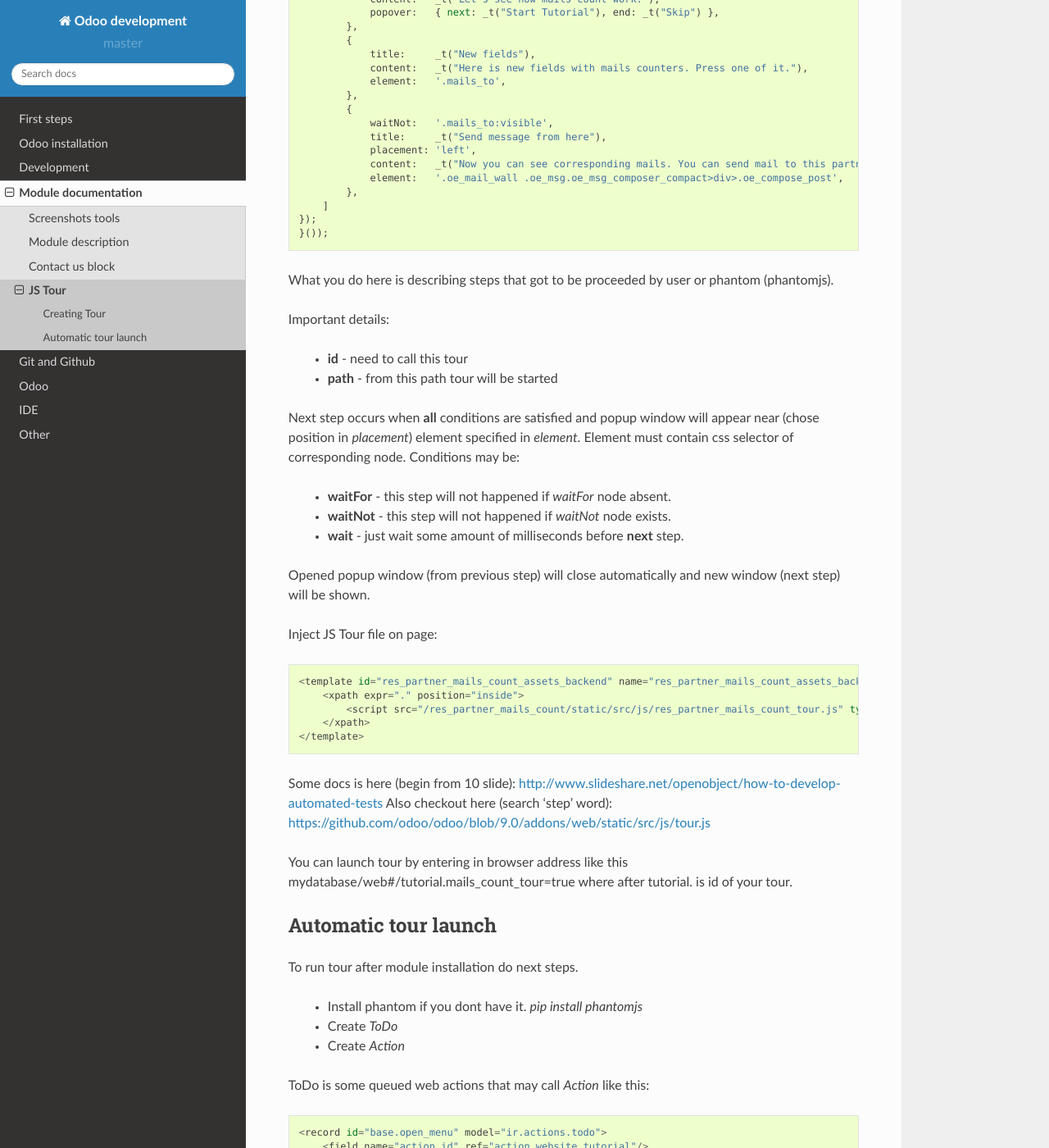
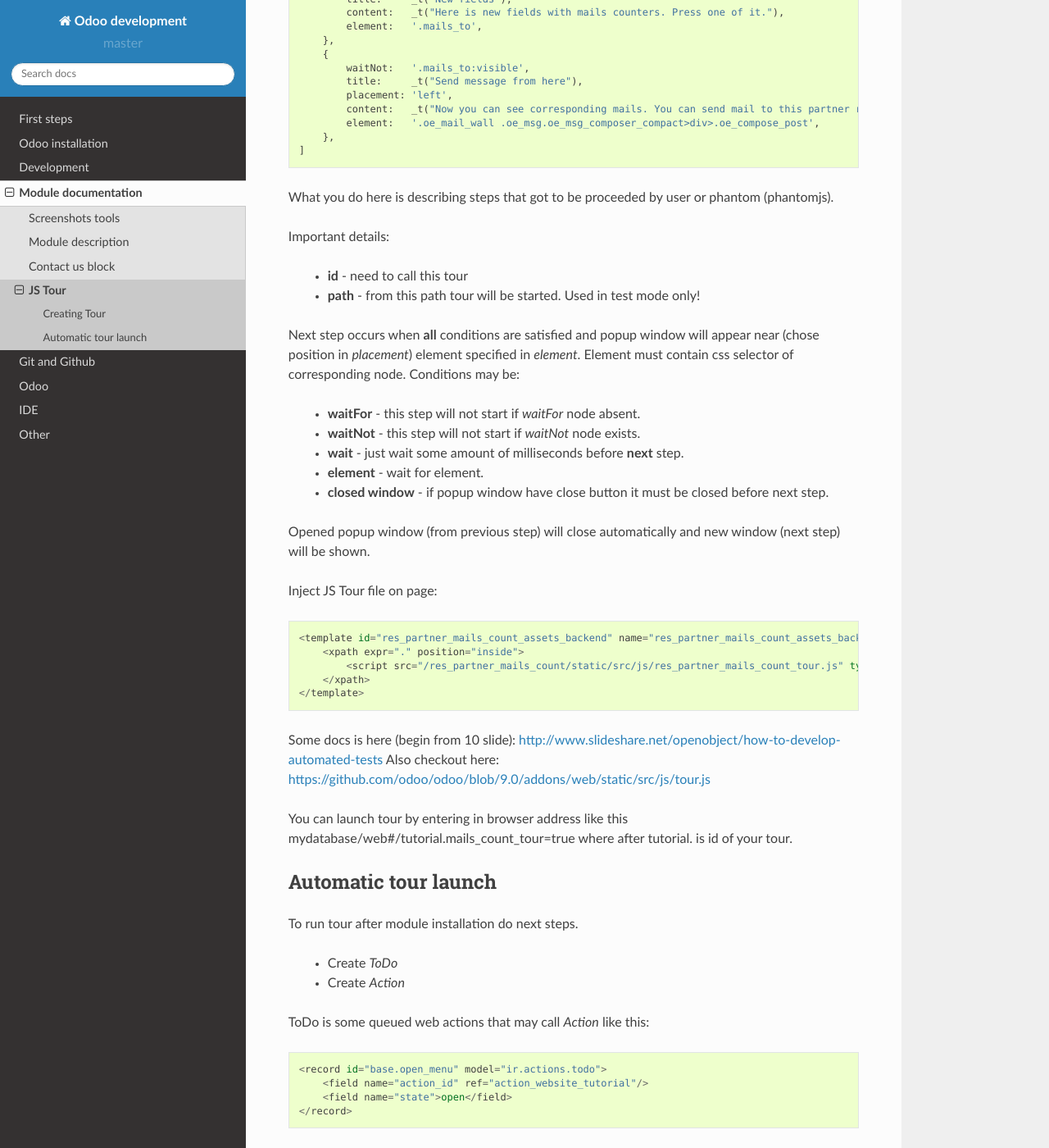
Before and after one commit to itpp-labs/odoo-development, a Sphinx documentation site: the page built from docs/description/js_tour.rst, in a window 1280 px wide and 1400 px high, scrolled down 543 px. Shown: the whole window at 82% size. Built offline with Sphinx 7.4.7 and the Read the Docs theme 2.0.0, drawn with Linux system fonts in a browser that asks for light colours; pages that are not in the unit, such as notebooks, are missing from menus; some of the changed text lies outside the part shown.

Commit message:
[FIX] mistakes

```diff
--- a/docs/description/js_tour.rst
+++ b/docs/description/js_tour.rst
@@ -36,22 +32,22 @@ Example::
                 element:   '.oe_mail_wall .oe_msg.oe_msg_composer_compact>div>.oe_compose_post',
             },
         ]
-    });
-    }());
 
 What you do here is describing steps that got to be proceeded by user or phantom (phantomjs).
 
 Important details:
 
     * **id** - need to call this tour
-    * **path** - from this path tour will be started
+    * **path** - from this path tour will be started. Used in test mode only!
 
 Next step occurs when **all** conditions are satisfied and popup window will appear near (chose position in *placement*) element specified in *element*. Element must contain css selector of corresponding node.
 Conditions may be:
 
-    * **waitFor** - this step will not happened if *waitFor* node absent.
-    * **waitNot** - this step will not happened if *waitNot* node exists.
+    * **waitFor** - this step will not start if *waitFor* node absent.
+    * **waitNot** - this step will not start if *waitNot* node exists.
     * **wait** - just wait some amount of milliseconds before **next** step.
+    * **element** - wait for element.
+    * **closed window** - if popup window have close button it must be closed before next step.
 
 Opened popup window (from previous step) will close automatically and new window (next step) will be shown.
 
@@ -65,7 +61,7 @@ Inject JS Tour file on page::
 
 Some docs is here (begin from 10 slide):
 http://www.slideshare.net/openobject/how-to-develop-automated-tests
-Also checkout here (search 'step' word):
+Also checkout here:
 https://github.com/odoo/odoo/blob/9.0/addons/web/static/src/js/tour.js
 
 You can launch tour by entering in browser address like this mydatabase/web#/tutorial.mails_count_tour=true where after tutorial. is id of your tour.
@@ -74,7 +70,6 @@ Automatic tour launch
 ---------------------
 To run tour after module installation do next steps.
 
-    * Install phantom if you dont have it. *pip install phantomjs*
     * Create *ToDo*
     * Create *Action*
 
```
Also changed, not shown: other parts of docs/description/js_tour.rst (+0 -4 lines), 1 other file.
